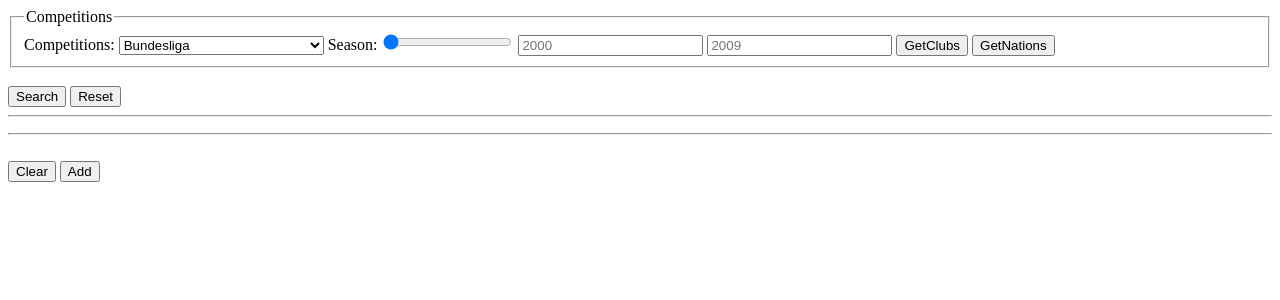
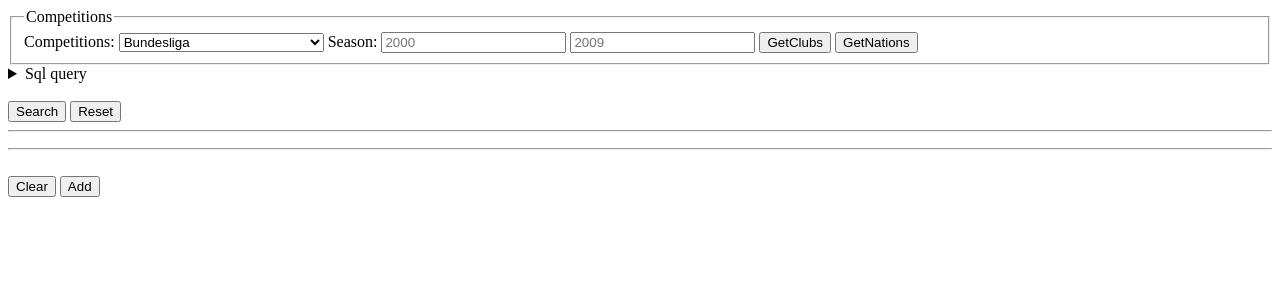
Before and after one commit to ignaciodpaez/fbtb, a Django app: page /builder/ in a window 1280 px wide. Shown: the top 300 px of the page. Run offline with Django 5.2, Linux system fonts and the light colour scheme.

Commit message:
Add sql query reader to builder page

```diff
--- a/builder/_transmarket.py
+++ b/builder/_transmarket.py
@@ -2,6 +2,7 @@ import ast
 import concurrent.futures as cf
 import json
 import os
+import sqlite3
 import time
 import urllib.parse
 
@@ -250,3 +251,27 @@ def select_competition_players(competition_id, season_start=None, season_end=Non
         mask &= df_player['season_id'] <= season_end
 
     return df_player[mask].drop_duplicates(subset=['id']).reset_index(drop=True)
+
+
+def read_sql_query(df, table=None, stmt=None):
+    # type: (pd.DataFrame, str, str) -> None
+
+    conn = sqlite3.connect(':memory:')
+
+    try:
+        df.to_sql(table, conn, index=False, if_exists='replace')
+        query = stmt
+        df_query = pd.read_sql_query(query, conn)
+
+        return df_query
+    finally:
+        conn.close()
+
+
+def get_int_param(value, alt=None):
+    try:
+        value = int(value)
+    except ValueError:
+        value = alt
+
+    return value
--- a/builder/templates/builder/index.html
+++ b/builder/templates/builder/index.html
@@ -17,7 +17,7 @@
                 {% endfor %}
             </select>
             <label for="seasonOpt">Season:</label>
-            <input type="range" id="seasonOpt" name="season" min="2000" max="2005" value="2000">
+            <!-- <input type="range" id="seasonOpt" name="season" min="2000" max="2005" value="2000"> -->
             <input type="number" name="ss" placeholder="2000">
             <input type="number" name="se" placeholder="2009">
             <button type="submit" formaction="{% url 'ajax_clubs' %}"
@@ -25,6 +25,16 @@
             <button type="submit" formaction="{% url 'ajax_comp_nations' %}"
             name="action" value="getnations" class="jsGetNationsBtn">GetNations</button>
         </fieldset>
+        <details>
+            <summary>Sql query</summary>
+            <fieldset>
+                <legend>Query</legend>
+                <label for="sql_query">Enter your SQL query:</label><br>
+                <textarea id="sql_query" name="sql" rows="10" cols="50"
+                    placeholder="SELECT * FROM tm_players WHERE club_id = 46;"></textarea>
+                <br>
+            </fieldset>
+        </details>
         <div class="jsClubsBox" style="display: none;"></div>
         <div class="jsNationsBox" style="display: none;"></div>
         <br>
--- a/builder/views.py
+++ b/builder/views.py
@@ -23,14 +23,14 @@ def get_clubs_ajax(request):
     context = {}
 
     competition = request.GET.get('competition', 'GB1')
-    season = request.GET.get('season', 2000)
+    season = request.GET.get('ss', 2000)
     competitions = {k: v for k, v in sorted(competition_map.items(), key=lambda item: item[1])}
 
     if competition not in competitions.keys():
         competition = 'GB1'
 
     tm = TransfermarktGateway()
-    clubs = tm.get_competition_clubs(competition, int(season))
+    clubs = tm.get_competition_clubs(competition, get_int_param(season, 2000))
 
     context['clubs'] = clubs
 
@@ -72,8 +72,11 @@ def get_players_ajax(request):
     season_start = request.GET.get('ss', None)
     season_end = request.GET.get('se', None)
     nations = request.GET.getlist('nations')
+    sql = request.GET.get('sql', None)
 
-    if club is None:
+    if sql:
+        players = read_sql_query(pd.read_csv('data/tm_players.csv'), 'tm_players', sql)
+    elif club is None:
         league = request.GET.get('competition')
         players = select_competition_players(league, nation=nations)
     else:
```
